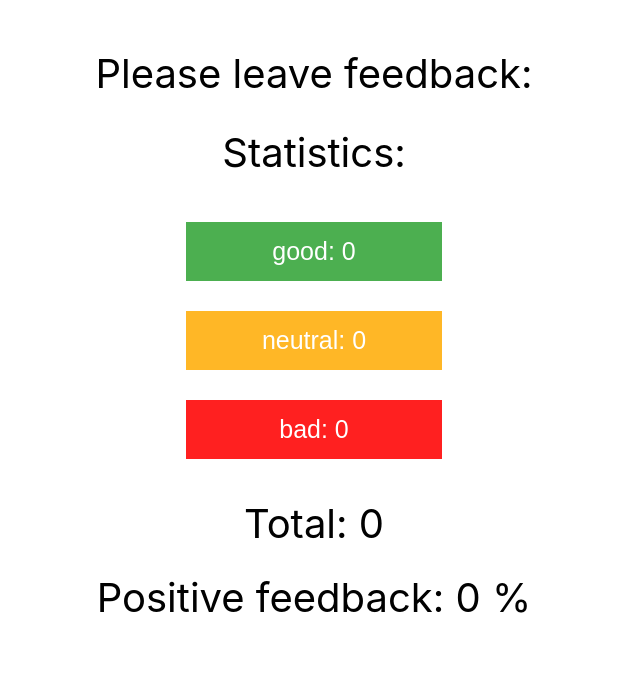
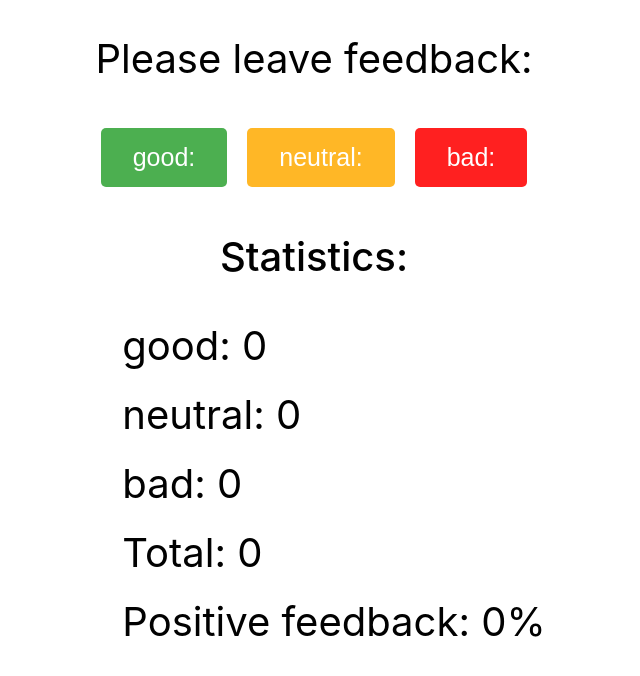
Before and after one commit to IrynaYrrr/goit-react-hw-02-feedback, a React (Create React App) app: page / in a window 1280 px wide. Shown: the top 676 px of the page, without its empty margins (326-966 px from the left). Built offline with nearby package versions, Linux system fonts and the light colour scheme.

Commit message:
refactor app

```diff
--- a/src/components/App.jsx
+++ b/src/components/App.jsx
@@ -32,11 +32,11 @@ export class App extends Component {
     })
   }
 
-  countTotalFeedback(){
+  countTotalFeedback() {
     return this.state.good + this.state.neutral + this.state.bad;
   }
 
-  countPositiveFeedbackPercentage(){
+  countPositiveFeedbackPercentage() {
 
     const persentage = Math.round(this.state.good / this.countTotalFeedback() * 100)
     return isNaN(persentage) ? 0 : persentage
@@ -56,16 +56,21 @@ export class App extends Component {
       }}>
 
         <span className='title-feedback'>Please leave feedback:</span>
+
+        <div className='feedback-buttons'> <button onClick={this.handleGood} type="button" className='feedback-btn good-btn'>good: </button>
+          <button onClick={this.handleNeutral} type="button" className='feedback-btn neutral-btn'>neutral: </button>
+          <button onClick={this.handleBad} type="button" className='feedback-btn bad-btn'>bad: </button>
+        </div>
+
         <span className='title-statistics'>Statistics:</span>
 
-
-        <button onClick={this.handleGood} type="button" className='feedback-btn good-btn'>good: {this.state.good}</button>
-        <button onClick={this.handleNeutral} type="button" className='feedback-btn neutral-btn'>neutral: {this.state.neutral}</button>
-        <button onClick={this.handleBad} type="button" className='feedback-btn bad-btn'>bad: {this.state.bad}</button>
-
-        <span className='total-feedback'>Total: {this.countTotalFeedback()}</span>
-        <span className='positive-feedback'>Positive feedback: {this.countPositiveFeedbackPercentage()} %</span>
-
+        <ul className='feedback-list'>
+          <li className='feedback-item'>good: {this.state.good}</li>
+          <li className='feedback-item'>neutral: {this.state.neutral}</li>
+          <li className='feedback-item'>bad: {this.state.bad}</li>
+          <li className='feedback-item'>Total: {this.countTotalFeedback()}</li>
+          <li className='feedback-item'>Positive feedback: {this.countPositiveFeedbackPercentage()}%</li>
+        </ul>
       </div>
     );
   }
--- a/src/index.css
+++ b/src/index.css
@@ -15,16 +15,34 @@ code {
 }
 
 .title-feedback {
-  margin-top: 350px;
+  margin-top: 50vh;
   margin-bottom: 30px;
 }
 
 .title-statistics {
-  margin-bottom: 30px;
+  font-weight: 500;
+  margin-top: 30px;
+}
+
+.feedback-buttons {
+  display: flex;
+  flex-direction: row;
+  gap: 20px;
+}
+
+.feedback-list {
+  display: flex;
+  flex-direction: column;
+  gap: 20px;
+}
+
+.feedback-item {
+  list-style-type: none;
 }
 
 .feedback-btn {
-  width: 20%;
+  border-radius: 5px;
+  width: 100%;
   margin: 15px 0;
   border: none;
   color: white;
@@ -48,7 +66,6 @@ code {
   background-color: #ff2020;
 }
 
-.total-feedback,
 .positive-feedback {
   margin-top: 25px;
 }
```
Also changed, not shown: src/components/Statistics/Statistics.jsx (added, +9 -0 lines), src/components/Statistics/Statistics.module.css (added).
